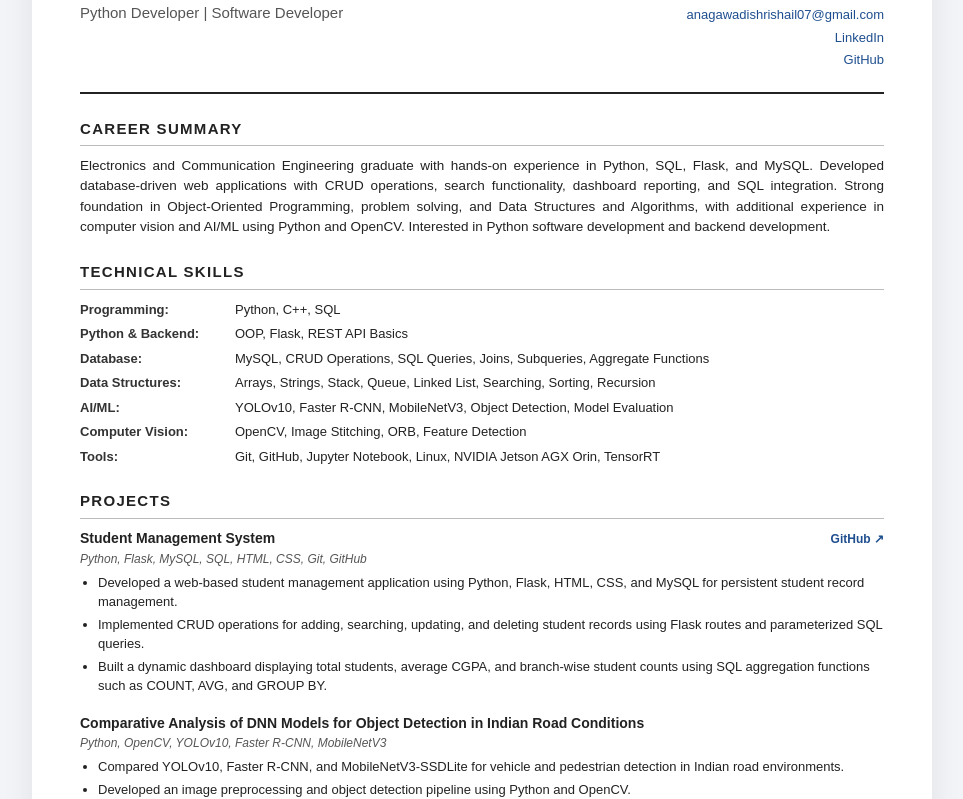
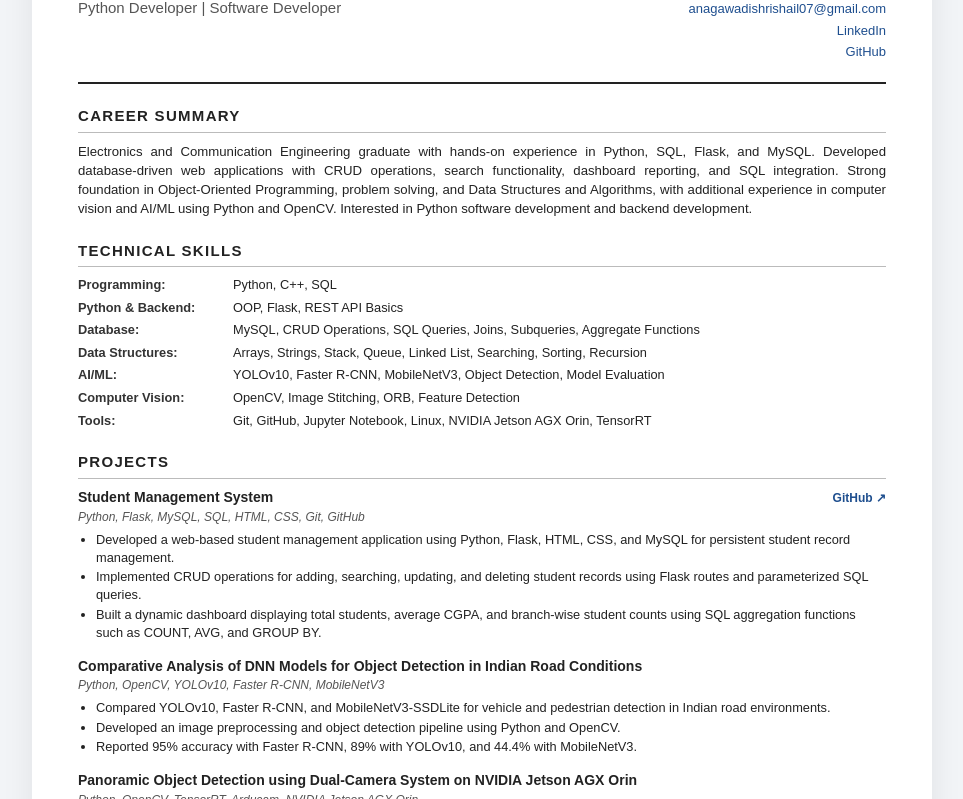
Before and after one commit to shrishail-gits/resume, a plain HTML site: page index.html in a window 1280 px wide. Shown: the part 114-913 px from the top of the page, without its empty margins (158-1121 px from the left). Drawn offline with Linux system fonts and the light colour scheme.

Commit message:
Update style.css

```diff
--- a/style.css
+++ b/style.css
@@ -1,5 +1,5 @@
 /* =========================================================
-   SHRISHAIL S ANAGAWADI - RESUME
+   SHRISHAIL S ANAGAWADI - PYTHON DEVELOPER RESUME
    Edit resume content in index.html.
    Edit colors/layout here in style.css.
    ========================================================= */
@@ -14,23 +14,27 @@ body {
     font-family: Arial, Helvetica, sans-serif;
     background: #f2f4f7;
     color: #222;
-    line-height: 1.5;
+    line-height: 1.45;
 }
 
 .resume {
     width: min(900px, calc(100% - 32px));
     margin: 32px auto;
     background: #fff;
-    padding: 42px 48px;
+    padding: 38px 46px;
     box-shadow: 0 8px 30px rgba(0, 0, 0, 0.08);
 }
 
-/* Header */
+
+/* =========================================================
+   HEADER
+   ========================================================= */
+
 .header {
     display: flex;
     justify-content: space-between;
     gap: 30px;
-    padding-bottom: 22px;
+    padding-bottom: 20px;
     border-bottom: 2px solid #222;
 }
 
@@ -41,7 +45,7 @@ h1 {
 }
 
 .role {
-    margin-top: 7px;
+    margin-top: 6px;
     font-size: 15px;
     color: #555;
 }
@@ -65,9 +69,13 @@ a:hover {
     text-decoration: underline;
 }
 
-/* Sections */
+
+/* =========================================================
+   SECTIONS
+   ========================================================= */
+
 section {
-    margin-top: 24px;
+    margin-top: 21px;
 }
 
 h2 {
@@ -75,36 +83,44 @@ h2 {
     text-transform: uppercase;
     letter-spacing: 1.3px;
     padding-bottom: 5px;
-    margin-bottom: 10px;
+    margin-bottom: 9px;
     border-bottom: 1px solid #bbb;
 }
 
 section > p {
-    font-size: 13.5px;
+    font-size: 13.2px;
     text-align: justify;
 }
 
-/* Skills */
+
+/* =========================================================
+   TECHNICAL SKILLS
+   ========================================================= */
+
 .skills {
     display: flex;
     flex-direction: column;
-    gap: 5px;
+    gap: 4px;
 }
 
 .skill-row {
     display: grid;
     grid-template-columns: 145px 1fr;
     gap: 10px;
-    font-size: 13px;
+    font-size: 12.8px;
 }
 
 .skill-row strong {
     color: #333;
 }
 
-/* Projects */
+
+/* =========================================================
+   PROJECTS
+   ========================================================= */
+
 .project {
-    margin-bottom: 18px;
+    margin-bottom: 15px;
 }
 
 .project:last-child {
@@ -120,7 +136,7 @@ section > p {
 
 .project-heading h3 {
     font-size: 14px;
-    line-height: 1.35;
+    line-height: 1.3;
 }
 
 .project-heading a {
@@ -137,21 +153,26 @@ section > p {
 }
 
 ul {
-    margin-top: 5px;
+    margin-top: 4px;
     padding-left: 18px;
 }
 
 li {
-    margin-bottom: 3px;
-    font-size: 13px;
+    margin-bottom: 2px;
+    font-size: 12.8px;
+    line-height: 1.4;
 }
 
-/* Education */
+
+/* =========================================================
+   EDUCATION
+   ========================================================= */
+
 .education-item {
     display: flex;
     justify-content: space-between;
     gap: 20px;
-    margin-bottom: 13px;
+    margin-bottom: 11px;
 }
 
 .education-item h3 {
@@ -172,11 +193,15 @@ li {
     text-align: right;
 }
 
-/* Print / Download */
+
+/* =========================================================
+   DOWNLOAD / PRINT BUTTON
+   ========================================================= */
+
 .actions {
     display: flex;
     justify-content: center;
-    margin-top: 30px;
+    margin-top: 25px;
 }
 
 .actions button {
@@ -193,8 +218,13 @@ li {
     opacity: 0.85;
 }
 
-/* Mobile */
+
+/* =========================================================
+   MOBILE
+   ========================================================= */
+
 @media (max-width: 700px) {
+
     .resume {
         width: 100%;
         margin: 0;
@@ -232,11 +262,16 @@ li {
     }
 }
 
-/* Print */
+
+/* =========================================================
+   PRINT / PDF
+   ========================================================= */
+
 @media print {
+
     @page {
         size: A4;
-        margin: 12mm;
+        margin: 10mm;
     }
 
     body {
@@ -258,4 +293,16 @@ li {
         color: inherit;
         text-decoration: none;
     }
+
+    section {
+        margin-top: 18px;
+    }
+
+    .project {
+        margin-bottom: 12px;
+    }
+
+    li {
+        margin-bottom: 1px;
+    }
 }
```
